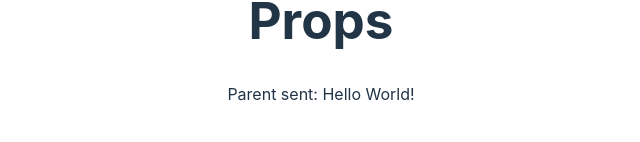
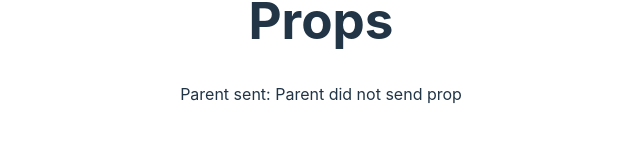
Before and after one commit to alonzojoe/ts-refresher, a Vue app: page / in a window 1280 px wide. Shown: the part 374-516 px from the top of the page, without its empty margins (319-959 px from the left). Built offline with nearby package versions, Linux system fonts and the light colour scheme.

Commit message:
Props Destructuring

```diff
--- a/src/App.vue
+++ b/src/App.vue
@@ -6,7 +6,7 @@ const greetings = ref("Hello  World!");
 </script>
 
 <template>
-  <GenericComp :message="greetings" />
+  <GenericComp />
 </template>
 
 <style scoped>
--- a/src/components/GenericComp.vue
+++ b/src/components/GenericComp.vue
@@ -1,12 +1,14 @@
 <template>
   <div class="box">
     <h1>Typescript Generic Props</h1>
-    <p>Parent sent: {{ props.message }}</p>
+    <p>Parent sent: {{ message }}</p>
   </div>
 </template>
 
 <script setup lang="ts">
-const props = defineProps<{ message?: string }>();
+const { message = "Parent did not send prop" } = defineProps<{
+  message?: string;
+}>();
 </script>
 
 <style scoped>
@@ -15,5 +17,6 @@ const props = defineProps<{ message?: string }>();
   width: 500px;
   border: 1px solid #fff;
   padding: 50px;
+  border-radius: 15px;
 }
 </style>
--- a/vite.config.ts
+++ b/vite.config.ts
@@ -3,10 +3,15 @@ import vue from '@vitejs/plugin-vue'
 
 // https://vitejs.dev/config/
 export default defineConfig({
-  plugins: [vue()],
+  plugins: [vue({
+    script: {
+      defineModel: true,
+      propsDestructure: true
+    }
+  })],
   resolve: {
     alias: {
-      '@': '/src', // Adjust the path accordingly
+      '@': '/src',
     },
   }
 })
```
